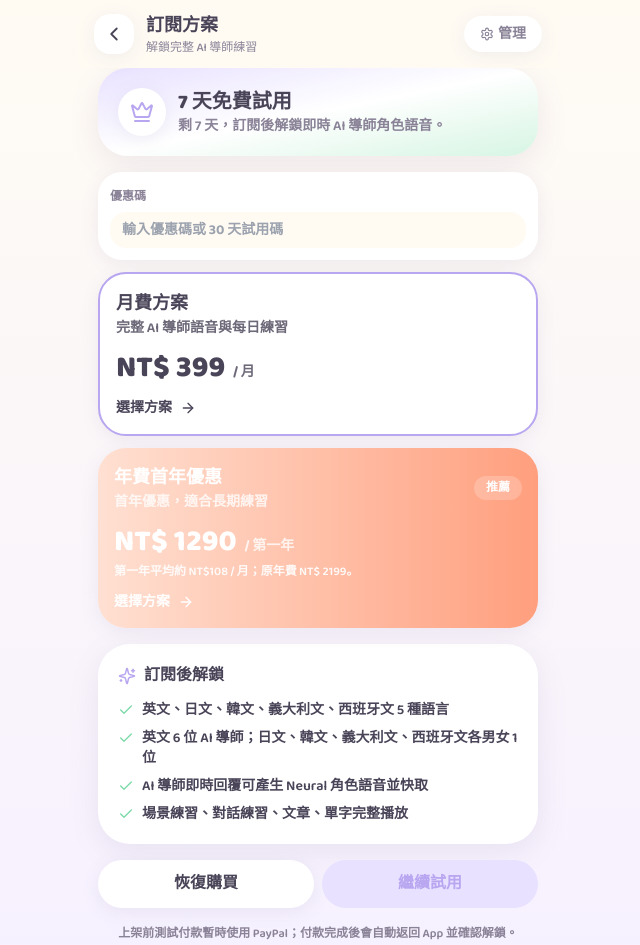
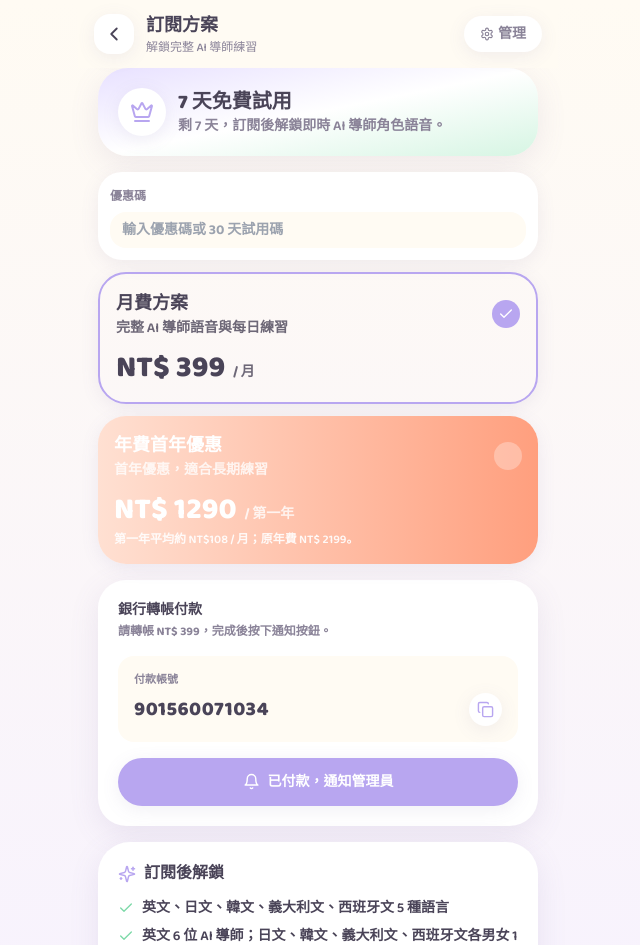
Before and after one commit to erin20080306/nobile-english, a Next.js app: page /subscription in a window 1280 px wide. Shown: the top 945 px of the page, without its empty margins (322-962 px from the left). Built offline with nearby package versions, Linux system fonts and the light colour scheme; no server answers.

Commit message:
Replace PayPal checkout with bank transfer notification

```diff
--- a/src/app/subscription/page.tsx
+++ b/src/app/subscription/page.tsx
@@ -1,17 +1,20 @@
 "use client";
 
-import { useEffect, useState } from "react";
+import { useEffect, useMemo, useState } from "react";
 import { useRouter } from "next/navigation";
 import { motion } from "framer-motion";
-import { ArrowRight, Check, Crown, RefreshCw, Settings, Sparkles } from "lucide-react";
+import { Bell, Check, Copy, Crown, RefreshCw, Settings, Sparkles } from "lucide-react";
 import AppHeader from "@/components/AppHeader";
 import { authService } from "@/services/authService";
 import { subscriptionService } from "@/services/subscriptionService";
+import { supabaseBrowserClient } from "@/services/supabaseBrowserClient";
 import { trialAccessService, type AccessState, TRIAL_DAYS } from "@/services/trialAccessService";
 import type { SubscriptionOffering } from "@/types/subscription";
 
 const PRELAUNCH_PROMO_CODE = "qwe811122@661012";
 const THIRTY_DAY_PROMO_CODE = "qwe931016@";
+const BANK_ACCOUNT = "901560071034";
+
 const PRELAUNCH_PAYMENT_LINKS = {
   monthly: {
     price: 399,
@@ -28,18 +31,17 @@ export default function SubscriptionPage() {
   const router = useRouter();
   const [offerings, setOfferings] = useState<SubscriptionOffering[]>([]);
   const [loading, setLoading] = useState(true);
-  const [purchasing, setPurchasing] = useState<string | null>(null);
   const [restoring, setRestoring] = useState(false);
   const [redeemingPromo, setRedeemingPromo] = useState(false);
+  const [notifying, setNotifying] = useState(false);
+  const [copied, setCopied] = useState(false);
+  const [selectedPeriod, setSelectedPeriod] = useState<"monthly" | "yearly">("monthly");
   const [access, setAccess] = useState<AccessState | null>(null);
   const [promoCode, setPromoCode] = useState("");
   const [promoMessage, setPromoMessage] = useState("");
   const [purchaseMessage, setPurchaseMessage] = useState("");
 
   useEffect(() => {
-    if (new URLSearchParams(window.location.search).get("paypal") === "cancelled") {
-      setPurchaseMessage("已取消 PayPal 付款，尚未產生扣款。");
-    }
     void load();
   }, []);
 
@@ -75,35 +77,66 @@ export default function SubscriptionPage() {
     };
   }
 
-  async function handlePurchase(offering: SubscriptionOffering) {
+  const selectedOffering = useMemo(
+    () => offerings.find((offering) => offering.period === selectedPeriod) || offerings[0] || null,
+    [offerings, selectedPeriod]
+  );
+
+  async function copyAccount() {
+    try {
+      await navigator.clipboard.writeText(BANK_ACCOUNT);
+      setCopied(true);
+      window.setTimeout(() => setCopied(false), 1800);
+    } catch {
+      setPurchaseMessage(`請手動複製付款帳號：${BANK_ACCOUNT}`);
+    }
+  }
+
+  async function notifyAdmin() {
     const user = authService.getCurrentUser();
-    if (!user?.id) {
-      setPurchaseMessage("請先登入 Google 帳號，再開始付款。");
+    if (!user?.email) {
+      setPurchaseMessage("請先登入 Google 帳號，再通知管理員。");
+      return;
+    }
+    if (!selectedOffering) {
+      setPurchaseMessage("請先選擇付款方案。");
+      return;
+    }
+    if (!supabaseBrowserClient) {
+      setPurchaseMessage("登入服務尚未設定，請稍後再試。");
       return;
     }
 
-    setPurchasing(offering.productId);
+    setNotifying(true);
     setPurchaseMessage("");
     try {
-      const response = await fetch("/api/subscriptions/paypal/orders", {
+      const { data } = await supabaseBrowserClient.auth.getSession();
+      const token = data.session?.access_token;
+      if (!token) {
+        setPurchaseMessage("登入狀態已失效，請重新登入 Google 帳號。");
+        return;
+      }
+
+      const response = await fetch("/api/subscriptions/manual-payment", {
         method: "POST",
-        headers: { "Content-Type": "application/json" },
+        headers: {
+          "Content-Type": "application/json",
+          Authorization: `Bearer ${token}`,
+        },
         body: JSON.stringify({
-          period: offering.period,
+          period: selectedOffering.period,
           promoCode: isPromoApplied() ? promoCode : "",
-          userId: user.id,
         }),
       });
-      const data = await response.json().catch(() => null);
-      if (!response.ok || !data?.ok || !data?.approvalUrl) {
-        setPurchaseMessage(String(data?.message || "目前無法開啟 PayPal 付款，請稍後再試。"));
-        return;
+      const result = await response.json().catch(() => null);
+      if (!response.ok || !result?.ok) {
+        throw new Error(result?.message || "目前無法通知管理員。");
       }
-      window.location.assign(String(data.approvalUrl));
-    } catch {
-      setPurchaseMessage("網路連線中斷，請稍後重新選擇方案。");
+      setPurchaseMessage(result.message || "已通知管理員，核對款項後會為你開通。");
+    } catch (error) {
+      setPurchaseMessage(error instanceof Error ? error.message : "目前無法通知管理員。");
     } finally {
-      setPurchasing(null);
+      setNotifying(false);
     }
   }
 
@@ -248,16 +281,20 @@ export default function SubscriptionPage() {
             )}
           </div>
 
-          {offerings.map((offering) => (
+          {offerings.map((offering) => {
+            const selected = selectedOffering?.period === offering.period;
+            return (
               <motion.button
                 key={offering.id}
                 whileTap={{ scale: 0.98 }}
-              onClick={() => { void handlePurchase(offering); }}
-              disabled={purchasing === offering.productId || isSubscribed}
+                onClick={() => setSelectedPeriod(offering.period)}
+                disabled={isSubscribed}
                 className={`w-full rounded-[28px] p-4 text-left shadow-softer transition disabled:opacity-60 ${
-                offering.isFirstYearOffer
+                  selected
+                    ? "border-2 border-lilacDeep bg-lilacLight text-ink"
+                    : offering.isFirstYearOffer
                       ? "bg-gradient-to-r from-peach to-peachDeep text-white"
-                  : "border-2 border-lilacDeep bg-white text-ink"
+                      : "border-2 border-transparent bg-white text-ink"
                 }`}
               >
                 <div className="flex items-center justify-between gap-3">
@@ -267,15 +304,13 @@ export default function SubscriptionPage() {
                       {offering.period === "monthly" ? "完整 AI 導師語音與每日練習" : "首年優惠，適合長期練習"}
                     </p>
                   </div>
-                {offering.isFirstYearOffer && (
-                  <span className="rounded-full bg-white/20 px-3 py-1 text-xs font-extrabold">推薦</span>
-                )}
+                  <span className={`flex h-7 w-7 items-center justify-center rounded-full ${selected ? "bg-lilacDeep text-white" : "bg-white/30"}`}>
+                    {selected ? <Check size={16} /> : null}
+                  </span>
                 </div>
                 <div className="mt-3 flex items-end gap-2">
                   <span className="text-3xl font-extrabold">NT$ {getPaymentTarget(offering).price}</span>
-                <span className="pb-1 text-sm font-bold opacity-80">
-                  / {offering.period === "monthly" ? "月" : "第一年"}
-                </span>
+                  <span className="pb-1 text-sm font-bold opacity-80">/ {offering.period === "monthly" ? "月" : "第一年"}</span>
                 </div>
                 {getPaymentTarget(offering).promoApplied && (
                   <p className="mt-1 text-xs font-semibold opacity-90">
@@ -287,21 +322,45 @@ export default function SubscriptionPage() {
                     第一年平均約 NT$108 / 月；原年費 NT$ {PRELAUNCH_PAYMENT_LINKS.yearly.renewalPrice}。
                   </p>
                 )}
-              <div className="mt-3 flex items-center gap-2 text-sm font-extrabold">
-                {purchasing === offering.productId ? (
-                  <>
-                    <RefreshCw size={16} className="animate-spin" />
-                    處理中...
-                  </>
-                ) : (
-                  <>
-                    選擇方案 <ArrowRight size={16} />
-                  </>
+              </motion.button>
+            );
+          })}
+        </div>
+
+        {!isSubscribed && selectedOffering && (
+          <section className="rounded-[28px] bg-white p-5 shadow-soft">
+            <p className="text-sm font-extrabold text-ink">銀行轉帳付款</p>
+            <p className="mt-1 text-xs font-bold text-inkSoft">
+              請轉帳 NT$ {getPaymentTarget(selectedOffering).price}，完成後按下通知按鈕。
+            </p>
+
+            <div className="mt-4 rounded-2xl bg-cream px-4 py-4">
+              <p className="text-[11px] font-extrabold text-inkSoft">付款帳號</p>
+              <div className="mt-1 flex items-center justify-between gap-3">
+                <p className="break-all text-xl font-extrabold tracking-wide text-ink">{BANK_ACCOUNT}</p>
+                <button
+                  type="button"
+                  onClick={() => void copyAccount()}
+                  className="shrink-0 rounded-full bg-white p-2 text-lilacDeep shadow-softer active:scale-95"
+                  aria-label="複製付款帳號"
+                >
+                  <Copy size={17} />
+                </button>
+              </div>
+              {copied && <p className="mt-1 text-xs font-extrabold text-mintDeep">已複製帳號</p>}
+            </div>
+
+            <button
+              type="button"
+              onClick={() => void notifyAdmin()}
+              disabled={notifying}
+              className="mt-4 flex w-full items-center justify-center gap-2 rounded-3xl bg-lilacDeep py-3.5 text-sm font-extrabold text-white shadow-softer active:scale-[0.98] disabled:opacity-60"
+            >
+              {notifying ? <RefreshCw size={17} className="animate-spin" /> : <Bell size={17} />}
+              {notifying ? "通知中..." : "已付款，通知管理員"}
+            </button>
+          </section>
         )}
-              </div>
-            </motion.button>
-          ))}
-        </div>
 
         {purchaseMessage && (
           <p className="rounded-2xl bg-cream px-4 py-3 text-sm font-bold text-peachDeep">
@@ -339,7 +398,7 @@ export default function SubscriptionPage() {
         </div>
 
         <p className="text-center text-xs font-semibold leading-relaxed text-inkSoft">
-          上架前測試付款暫時使用 PayPal；付款完成後會自動返回 App 並確認解鎖。
+          轉帳後請按「已付款，通知管理員」；管理員核對款項後會在後台開通 Premium。
         </p>
       </div>
     </div>
```
Lines whose indentation alone changed are shown as unchanged.
